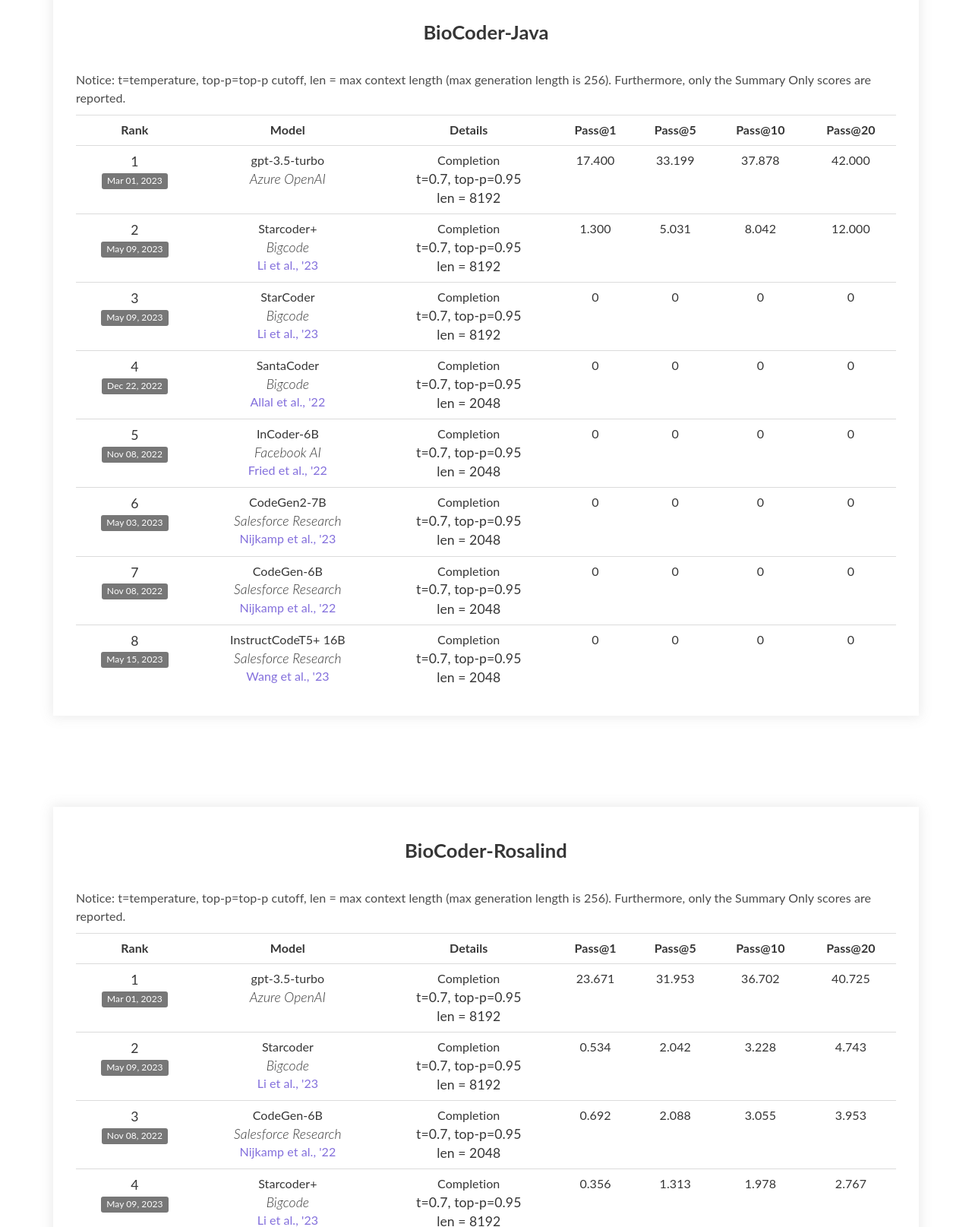
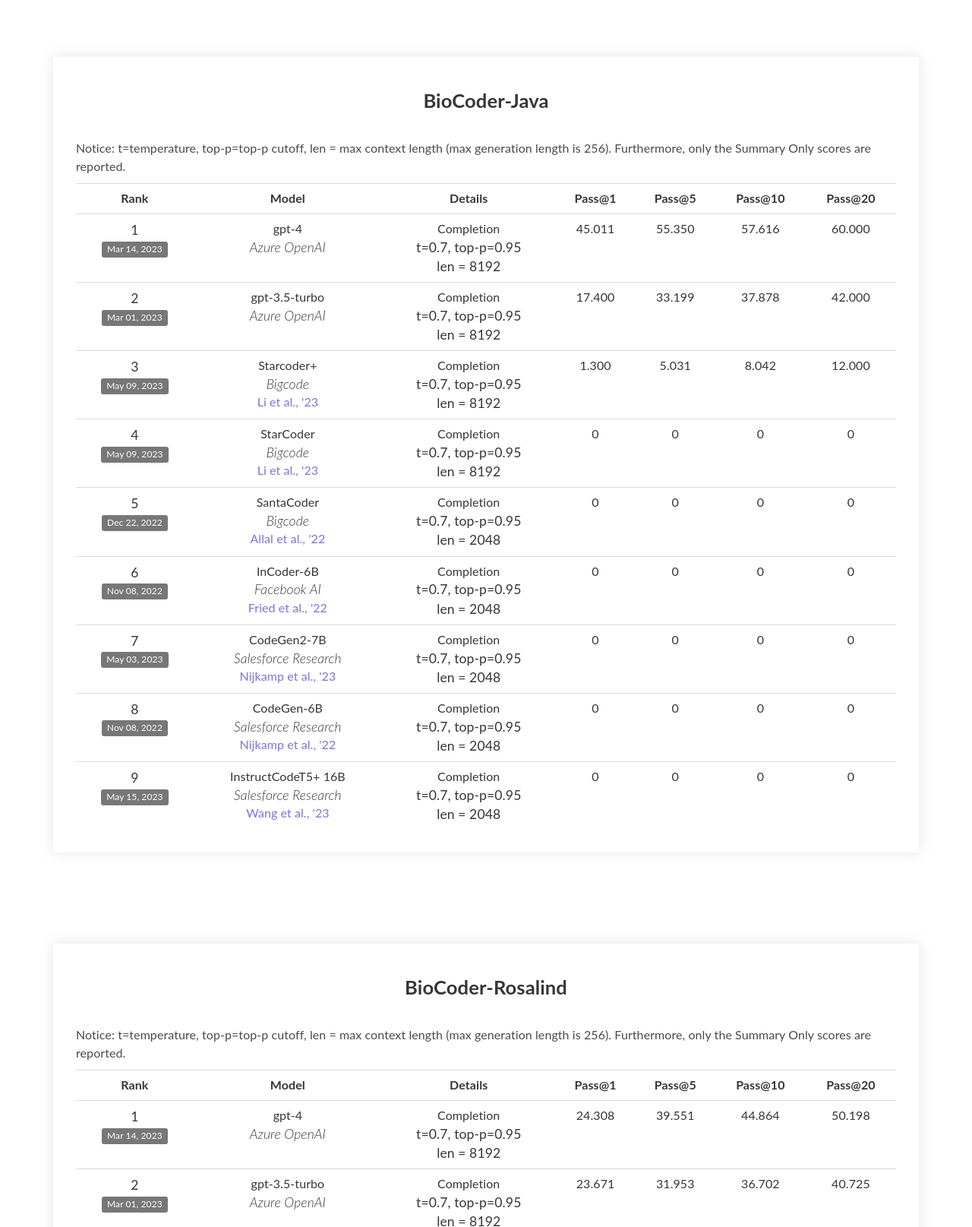
Before and after one commit to biocoder-benchmark/biocoder-benchmark.github.io, a plain HTML site: page index.html in a window 1280 px wide. Shown: the part 4305-5920 px from the top of the page at 76% size. Drawn offline with nearby package versions, Linux system fonts and the light colour scheme; some icons are missing; a web font is replaced by a local one.

Commit message:
updated with gpt4 data

```diff
--- a/index.html
+++ b/index.html
@@ -378,6 +378,29 @@ In addition to the dataset, BioCoder also features:
                     <td>
                       <p>1</p>
                       <span class="date label label-default">
+                        Mar 14, 2023
+                      </span>
+                    </td>
+                    <td style="word-break:break-word;">
+                      gpt-4
+                      <p class="institution">Azure OpenAI</p>
+                      <!--TODO: CHANGE LINKS-->
+                    </td>
+                    <td style="word-break:break-word;">
+                      Completion
+                      <p>t=0.7, top-p=0.95</p>
+                      <p>len = 8192</p>
+                    </td>
+                    <td>38.439</td>
+                    <td>48.491</td>
+                    <td>50.619</td>
+                    <td>52.229</td>
+                  </tr>
+
+                  <tr>
+                    <td>
+                      <p>2</p>
+                      <span class="date label label-default">
                         Mar 01, 2023
                       </span>
                     </td>
@@ -399,7 +422,7 @@ In addition to the dataset, BioCoder also features:
 
                   <tr>
                     <td>
-                      <p>2</p>
+                      <p>3</p>
                       <span class="date label label-default">
                         May 09, 2023
                       </span>
@@ -423,7 +446,7 @@ In addition to the dataset, BioCoder also features:
 
                   <tr>
                     <td>
-                      <p>3</p>
+                      <p>4</p>
                       <span class="date label label-default">
                         May 09, 2023
                       </span>
@@ -446,7 +469,7 @@ In addition to the dataset, BioCoder also features:
 
                   <tr>
                     <td>
-                      <p>4</p>
+                      <p>5</p>
                       <span class="date label label-default">
                         Dec 22, 2022
                       </span>
@@ -469,7 +492,7 @@ In addition to the dataset, BioCoder also features:
 
                   <tr>
                     <td>
-                      <p>5</p>
+                      <p>6</p>
                       <span class="date label label-default">
                         Nov 08, 2022
                       </span>
@@ -492,7 +515,7 @@ In addition to the dataset, BioCoder also features:
 
                   <tr>
                     <td>
-                      <p>6</p>
+                      <p>7</p>
                       <span class="date label label-default">
                         May 03, 2023
                       </span>
@@ -515,7 +538,7 @@ In addition to the dataset, BioCoder also features:
 
                   <tr>
                     <td>
-                      <p>7</p>
+                      <p>8</p>
                       <span class="date label label-default">
                         Nov 08, 2022
                       </span>
@@ -538,7 +561,7 @@ In addition to the dataset, BioCoder also features:
 
                   <tr>
                     <td>
-                      <p>8</p>
+                      <p>9</p>
                       <span class="date label label-default">
                         May 15, 2023
                       </span>
@@ -599,6 +622,29 @@ In addition to the dataset, BioCoder also features:
                     <td>
                       <p>1</p>
                       <span class="date label label-default">
+                        Mar 14, 2023
+                      </span>
+                    </td>
+                    <td style="word-break:break-word;">
+                      gpt-4
+                      <p class="institution">Azure OpenAI</p>
+                      <!--TODO: CHANGE LINKS-->
+                    </td>
+                    <td style="word-break:break-word;">
+                      Completion
+                      <p>t=0.7, top-p=0.95</p>
+                      <p>len = 8192</p>
+                    </td>
+                    <td>45.011</td>
+                    <td>55.350</td>
+                    <td>57.616</td>
+                    <td>60.000</td>
+                  </tr>
+
+                  <tr>
+                    <td>
+                      <p>2</p>
+                      <span class="date label label-default">
                         Mar 01, 2023
                       </span>
                     </td>
@@ -620,7 +666,7 @@ In addition to the dataset, BioCoder also features:
 
                   <tr>
                     <td>
-                      <p>2</p>
+                      <p>3</p>
                       <span class="date label label-default">
                         May 09, 2023
                       </span>
@@ -644,7 +690,7 @@ In addition to the dataset, BioCoder also features:
 
                   <tr>
                     <td>
-                      <p>3</p>
+                      <p>4</p>
                       <span class="date label label-default">
                         May 09, 2023
                       </span>
@@ -667,7 +713,7 @@ In addition to the dataset, BioCoder also features:
 
                   <tr>
                     <td>
-                      <p>4</p>
+                      <p>5</p>
                       <span class="date label label-default">
                         Dec 22, 2022
                       </span>
@@ -690,7 +736,7 @@ In addition to the dataset, BioCoder also features:
 
                   <tr>
                     <td>
-                      <p>5</p>
+                      <p>6</p>
                       <span class="date label label-default">
                         Nov 08, 2022
                       </span>
@@ -713,7 +759,7 @@ In addition to the dataset, BioCoder also features:
 
                   <tr>
                     <td>
-                      <p>6</p>
+                      <p>7</p>
                       <span class="date label label-default">
                         May 03, 2023
                       </span>
@@ -736,7 +782,7 @@ In addition to the dataset, BioCoder also features:
 
                   <tr>
                     <td>
-                      <p>7</p>
+                      <p>8</p>
                       <span class="date label label-default">
                         Nov 08, 2022
                       </span>
@@ -759,7 +805,7 @@ In addition to the dataset, BioCoder also features:
 
                   <tr>
                     <td>
-                      <p>8</p>
+                      <p>9</p>
                       <span class="date label label-default">
                         May 15, 2023
                       </span>
@@ -820,6 +866,29 @@ In addition to the dataset, BioCoder also features:
                     <td>
                       <p>1</p>
                       <span class="date label label-default">
+                        Mar 14, 2023
+                      </span>
+                    </td>
+                    <td style="word-break:break-word;">
+                      gpt-4
+                      <p class="institution">Azure OpenAI</p>
+                      <!--TODO: CHANGE LINKS-->
+                    </td>
+                    <td style="word-break:break-word;">
+                      Completion
+                      <p>t=0.7, top-p=0.95</p>
+                      <p>len = 8192</p>
+                    </td>
+                    <td>24.308</td>
+                    <td>39.551</td>
+                    <td>44.864</td>
+                    <td>50.198</td>
+                  </tr>
+
+                  <tr>
+                    <td>
+                      <p>2</p>
+                      <span class="date label label-default">
                         Mar 01, 2023
                       </span>
                     </td>
@@ -841,7 +910,7 @@ In addition to the dataset, BioCoder also features:
 
                   <tr>
                     <td>
-                      <p>2</p>
+                      <p>3</p>
                       <span class="date label label-default">
                         May 09, 2023
                       </span>
@@ -865,7 +934,7 @@ In addition to the dataset, BioCoder also features:
 
                   <tr>
                     <td>
-                      <p>3</p>
+                      <p>4</p>
                       <span class="date label label-default">
                         Nov 08, 2022
                       </span>
@@ -888,7 +957,7 @@ In addition to the dataset, BioCoder also features:
 
                   <tr>
                     <td>
-                      <p>4</p>
+                      <p>5</p>
                       <span class="date label label-default">
                         May 09, 2023
                       </span>
@@ -911,7 +980,7 @@ In addition to the dataset, BioCoder also features:
 
                   <tr>
                     <td>
-                      <p>5</p>
+                      <p>6</p>
                       <span class="date label label-default">
                         Dec 22, 2022
                       </span>
@@ -934,7 +1003,7 @@ In addition to the dataset, BioCoder also features:
 
                   <tr>
                     <td>
-                      <p>6</p>
+                      <p>7</p>
                       <span class="date label label-default">
                         May 03, 2023
                       </span>
@@ -957,7 +1026,7 @@ In addition to the dataset, BioCoder also features:
 
                   <tr>
                     <td>
-                      <p>7</p>
+                      <p>8</p>
                       <span class="date label label-default">
                         May 15, 2023
                       </span>
@@ -980,7 +1049,7 @@ In addition to the dataset, BioCoder also features:
 
                   <tr>
                     <td>
-                      <p>8</p>
+                      <p>9</p>
                       <span class="date label label-default">
                         Nov 08, 2022
                       </span>
```
